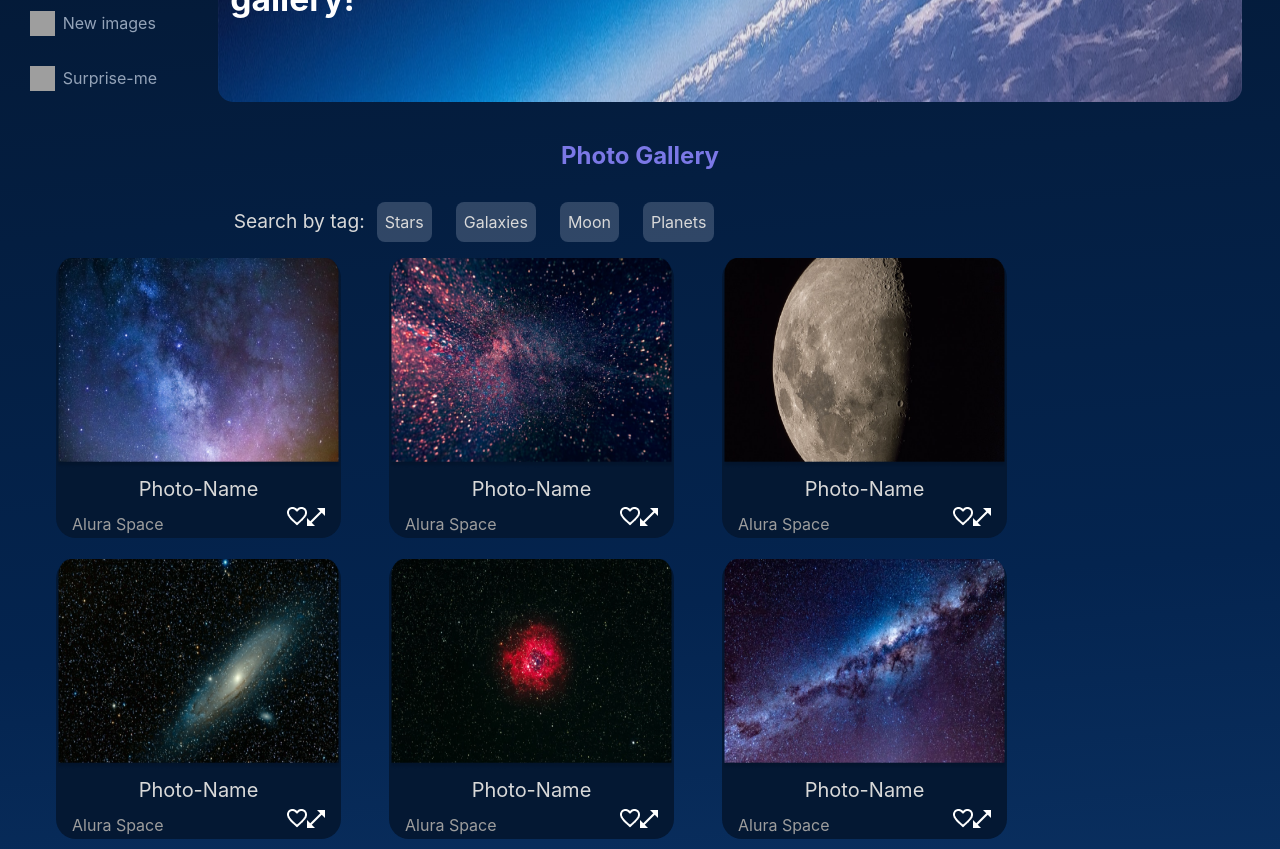
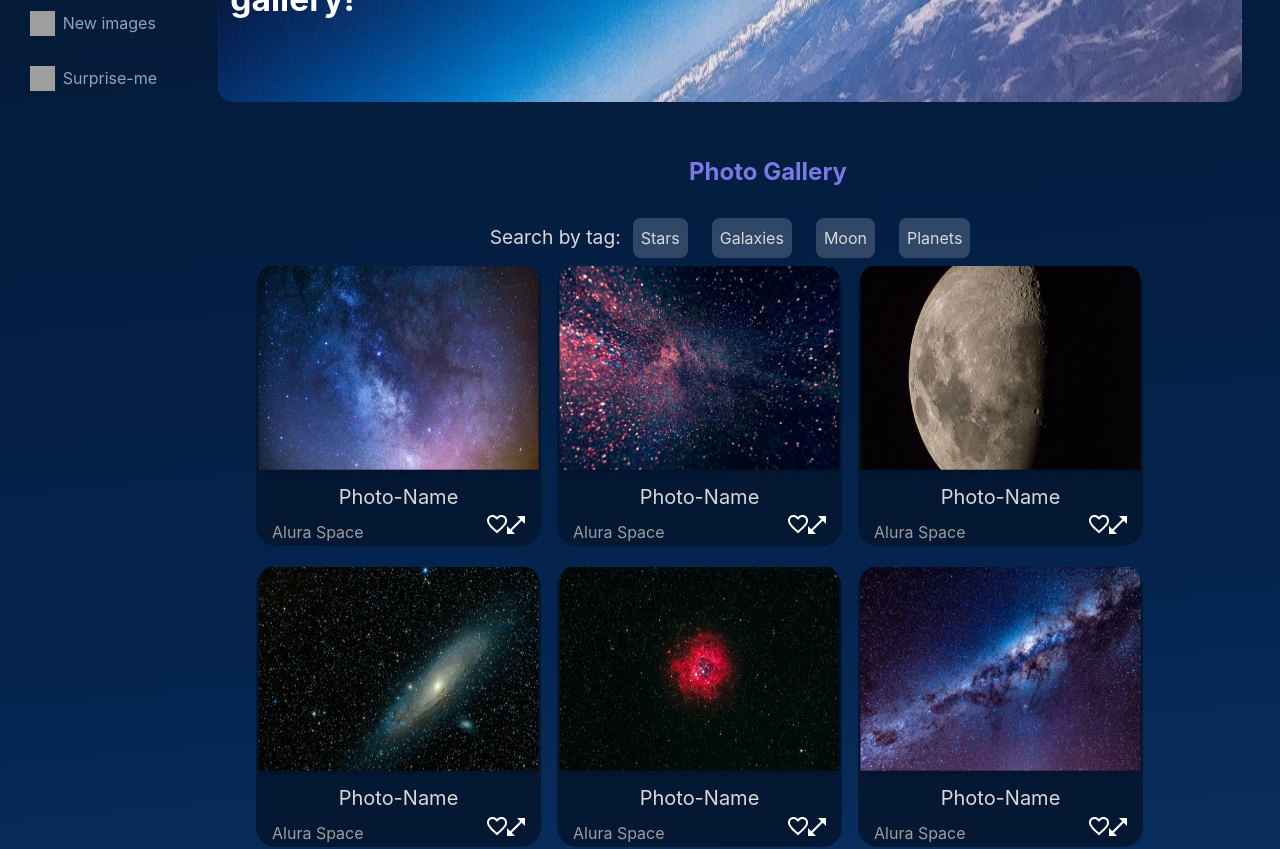
Before and after one commit to aguirreLCD/vite-project-alura-space, a React (Vite) app: page / in a window 1280 px wide. Shown: the part 260-1109 px from the top of the page. Built offline with nearby package versions, Linux system fonts and the light colour scheme; grey boxes are pictures that could not be loaded.

Commit message:
refactoring photo gallery component: extract cards and card components

```diff
--- a/src/App.jsx
+++ b/src/App.jsx
@@ -1,24 +1,22 @@
 import "./index.css";
 
-import Banner from "./components/Banner/index.jsx";
 import Header from "./components/Header/index.jsx";
 import Menu from "./components/Menu/index.jsx";
+import Banner from "./components/Banner/index.jsx";
+import PhotoGallery from "./components/PhotoGallery/index.jsx";
 import Footer from "./components/Footer/index.jsx";
-import PhotoGallery from "./components/PhotoGallery";
 
 function App() {
   return (
     <>
       <Header />
-
       <div className="space-banner">
         <Menu />
         <Banner />
       </div>
-
+      <div className="gallery">
         <PhotoGallery />
-
-
+      </div>
       <Footer />
     </>
   );
--- /dev/null
+++ b/src/components/Card/Card.css
@@ -0,0 +1,57 @@
+/* li photo gallery item */
+.card {
+  background-color: var(--dark-blue);
+  border-radius: 20px;
+  height: 280px;
+  width: 285px;
+  margin-right: 1rem;
+  margin-bottom: 1.35rem;
+  cursor: pointer;
+}
+
+.card:hover {
+  box-shadow: rgba(0, 0, 0, 0.25) 0px 25px 50px -12px;
+  -moz-transform: scale(1.1);
+  -webkit-transform: scale(1.1);
+  transform: scale(1.025);
+  transition: 0.18s;
+}
+
+.card-container {
+  display: flex;
+  justify-content: space-between;
+  align-items: center;
+  padding: 0 1rem;
+  box-sizing: border-box;
+  width: 100%;
+}
+
+.card-info {
+  margin: 0;
+  margin-top: 0.5rem;
+  color: var(--light-gray);
+}
+
+.card-info span {
+  width: 20%;
+  display: flex;
+  justify-content: space-between;
+  align-items: center;
+}
+
+.card-img {
+  cursor: pointer;
+  height: 75%;
+  width: 100%;
+}
+
+.card-description {
+  margin: 0;
+  padding: 0 16px;
+  font-size: 1.25rem;
+  color: var(--main-color);
+}
+
+.card-icon {
+  cursor: pointer;
+}
--- /dev/null
+++ b/src/components/Card/index.jsx
@@ -0,0 +1,21 @@
+/* eslint-disable react/prop-types */
+import "./Card.css";
+import openIcon from "../../assets/open.png";
+import favoriteIcon from "../../assets/favorite.png";
+
+export default function Card({ item }) {
+  return (
+    <li className="card">
+      <img src={item.image} alt={item.title} className="card-img" />
+      <p className="card-description">{item.title}</p>
+
+      <div className="card-container">
+        <p className="card-info">{item.credits}</p>
+        <span>
+          <img src={favoriteIcon} alt="favourite icon" className="card-icon" />
+          <img src={openIcon} alt="open modal icon" className="card-icon" />
+        </span>
+      </div>
+    </li>
+  );
+}
--- /dev/null
+++ b/src/components/Cards/Cards.css
@@ -0,0 +1,10 @@
+/* ul photo gallery list */
+.cards {
+  list-style-type: none;
+  padding: 0;
+  margin: 0;
+
+  display: flex;
+  width: 100%;
+  flex-wrap: wrap;
+}
--- /dev/null
+++ b/src/components/Cards/index.jsx
@@ -0,0 +1,14 @@
+/* eslint-disable react/prop-types */
+import "./Cards.css";
+import Card from "../Card";
+
+export default function Cards({ itens }) {
+  console.log(itens);
+  return (
+    <ul className="cards">
+      {itens.map((item) => {
+        return <Card key={item.id} item={item} />;
+      })}
+    </ul>
+  );
+}
--- a/src/components/Menu/index.jsx
+++ b/src/components/Menu/index.jsx
@@ -8,7 +8,6 @@ import surpriseMe from "../../assets/icons/surprise-me-inactive.svg";
 
 function Menu() {
   return (
-    <>
     <nav className="menu">
       <ul className="menu-list">
         <li className="menu-list__item">
@@ -47,7 +46,6 @@ function Menu() {
         </li>
       </ul>
     </nav>
-    </>
   );
 }
 
--- a/src/components/PhotoGallery/PhotoGallery.css
+++ b/src/components/PhotoGallery/PhotoGallery.css
@@ -8,71 +8,3 @@
   font-size: 1.5rem;
   text-align: center;
 }
-
-/* ul photo gallery list */
-.cards {
-  list-style-type: none;
-  padding: 0;
-  margin: 0.5rem;
-  display: flex;
-  width: 100%;
-  flex-wrap: wrap;
-}
-
-/* li photo gallery item */
-.card {
-  background-color: var(--dark-blue);
-  border-radius: 20px;
-  height: 280px;
-  width: 285px;
-  margin-left: 3rem;
-  margin-bottom: 1.35rem;
-  cursor: pointer;
-}
-
-.card:hover {
-  box-shadow: rgba(0, 0, 0, 0.25) 0px 25px 50px -12px;
-  -moz-transform: scale(1.1);
-  -webkit-transform: scale(1.1);
-  transform: scale(1.025);
-  transition: 0.18s;
-}
-
-.card-container {
-  display: flex;
-  justify-content: space-between;
-  align-items: center;
-  padding: 0 1rem;
-  box-sizing: border-box;
-  width: 100%;
-}
-
-.card-info {
-  margin: 0;
-  margin-top: 0.5rem;
-  color: var(--light-gray);
-}
-
-.card-info span {
-  width: 20%;
-  display: flex;
-  justify-content: space-between;
-  align-items: center;
-}
-
-.card-img {
-  cursor: pointer;
-  height: 75%;
-  width: 100%;
-}
-
-.card-description {
-  margin: 0;
-  padding: 0 16px;
-  font-size: 1.25rem;
-  color: var(--main-color);
-}
-
-.card-icon {
-  cursor: pointer;
-}
--- a/src/components/PhotoGallery/index.jsx
+++ b/src/components/PhotoGallery/index.jsx
@@ -1,52 +1,16 @@
+import Cards from "../Cards";
 import Tags from "../Tags";
 import "./PhotoGallery.css";
 import photos from "./photos.json";
 
-import openIcon from "../../assets/open.png";
-import favoriteIcon from "../../assets/favorite.png";
-
 function PhotoGallery() {
   return (
-    <>
-      <section className="photo-gallery">
-        <h2 className="photo-gallery-title">Photo Gallery</h2>
+    <section className="photo-gallery">
+      <h2 className="photo-gallery-title">Photo Gallery</h2>
 
-        <Tags />
-
-        <ul className="cards">
-          {photos.map((photo) => {
-            return (
-              <>
-                <li key={photo.id} className="card">
-                  <img
-                    src={photo.image}
-                    alt={photo.title}
-                    className="card-img"
-                  />
-                  <p className="card-description">{photo.title}</p>
-
-                  <div className="card-container">
-                    <p className="card-info">{photo.credits}</p>
-                    <span>
-                      <img
-                        src={favoriteIcon}
-                        alt="favourite icon"
-                        className="card-icon"
-                      />
-                      <img
-                        src={openIcon}
-                        alt="open modal icon"
-                        className="card-icon"
-                      />
-                    </span>
-                  </div>
-                </li>
-              </>
-            );
-          })}
-        </ul>
-      </section>
-    </>
+      <Tags />
+      <Cards itens={photos} />
+    </section>
   );
 }
 
--- a/src/components/Tags/index.jsx
+++ b/src/components/Tags/index.jsx
@@ -2,7 +2,6 @@ import "./Tags.css";
 
 function Tags() {
   return (
-    <>
     <div className="tags-container">
       <p className="tags-info">Search by tag:</p>
       <ul className="tags-list">
@@ -12,7 +11,6 @@ function Tags() {
         <li className="tags-item">Planets</li>
       </ul>
     </div>
-    </>
   );
 }
 export default Tags;
--- a/src/index.css
+++ b/src/index.css
@@ -1,4 +1,4 @@
-@import-normalize;
+/* @import-normalize; */
 
 :root {
   font-family: Inter, system-ui, Avenir, Helvetica, Arial, sans-serif;
@@ -49,6 +49,12 @@ body {
   padding-top: 0.5rem;
 }
 
+.gallery {
+  display: flex;
+  justify-content: space-between;
+  align-items: flex-start;
+}
+
 /* TABLETS */
 @media screen and (min-width: 744px) {
   .space-banner {
@@ -56,4 +62,9 @@ body {
     justify-content: space-around;
     align-items: flex-start;
   }
+
+  .gallery {
+    margin-left: 20%;
+    margin-top: 1rem;
+  }
 }
```
Lines whose indentation alone changed are shown as unchanged.
